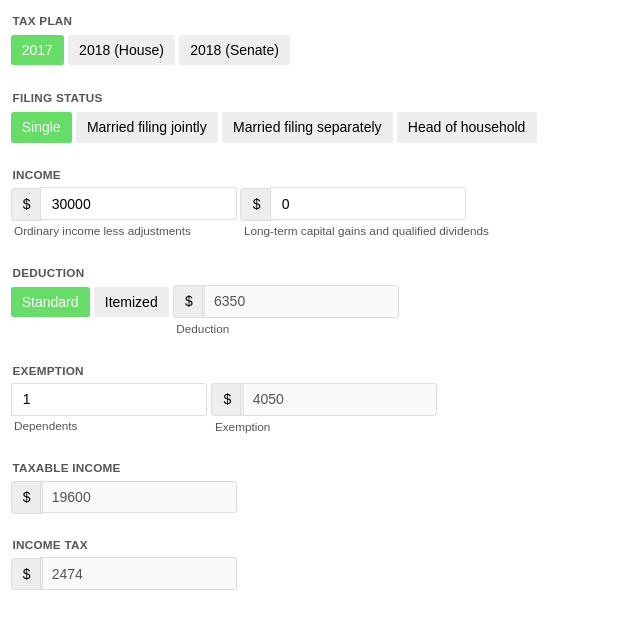
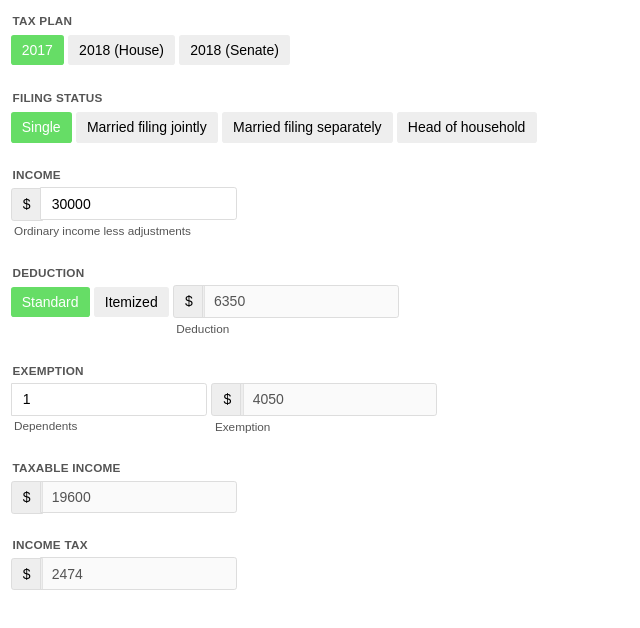
Before and after one commit to divbzero/taxman, a plain HTML site: page index.html in a window 1280 px wide. Shown: the whole page, without its empty margins (0-640 px from the left). Drawn offline with Linux system fonts and the light colour scheme.

Commit message:
Ignore capital gains for now

```diff
--- a/index.html
+++ b/index.html
@@ -133,11 +133,6 @@
         <label class=unit for=income>$</label>
         <input type=number id=income name=income value=30000>
         <label for=income>Ordinary income less adjustments</label>
-      </span>
-      <span class=input>
-        <label class=unit for=long-term>$</label>
-        <input type=number id=long-term name=long-term value=0>
-        <label for=long-term>Long-term capital gains and qualified dividends</label>
       </span>
     </fieldset>
 
```
Also changed, not shown: 1 other file.
